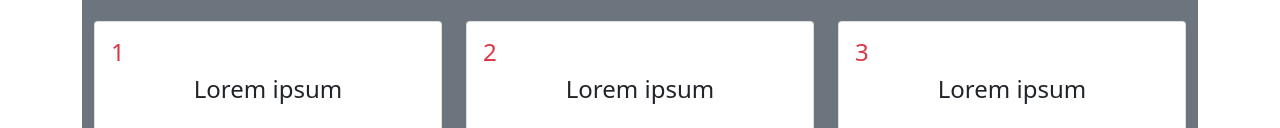
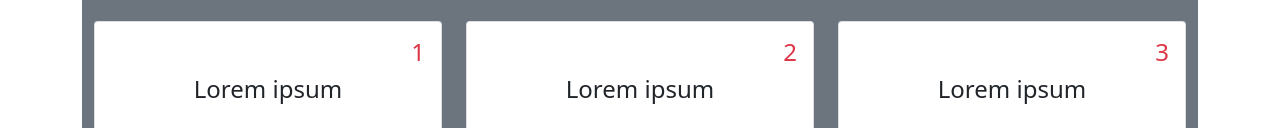
Before and after one commit to Jaybabaa/fetch-post, a plain HTML site: page index.html in a window 1280 px wide. Shown: the part 278-406 px from the top of the page. Drawn offline with Linux system fonts and the light colour scheme; no server answers.

Commit message:
finally stage

```diff
--- a/index.html
+++ b/index.html
@@ -29,7 +29,7 @@
                                 <div class="col-md-4 mb-3 ">
                                     <div class="card h-100">
                                         <div class="card-body">
-                                            <div class="d-flex justify-content-between">
+                                            <div class="d-flex justify-content-end">
                                                 <h4 id="id-posts" class="text-danger">1</h4>
                                             </div>
                                             <div>
@@ -45,7 +45,7 @@
                                 <div class="col-md-4 mb-3">
                                     <div class="card h-100">
                                         <div class="card-body">
-                                            <div class="d-flex justify-content-between">
+                                            <div class="d-flex justify-content-end">
                                                 <h4 id="id-posts" class="text-danger">2</h4>
                                             </div>
                                             <div>
@@ -61,7 +61,7 @@
                                 <div class="col-md-4 mb-3">
                                     <div class="card h-100">
                                         <div class="card-body">
-                                            <div class="d-flex justify-content-between">
+                                            <div class="d-flex justify-content-end">
                                                 <h4 id="id-posts" class="text-danger">3</h4>
                                             </div>
                                             <div>
```
